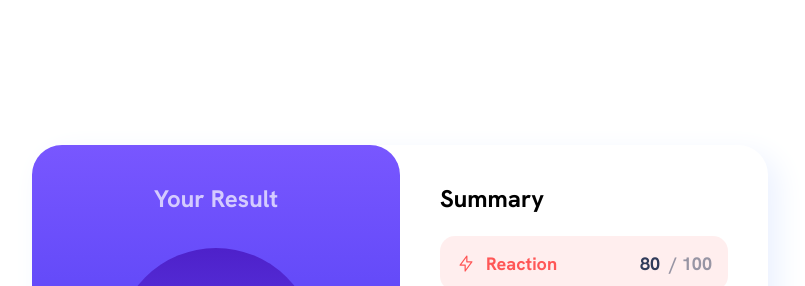
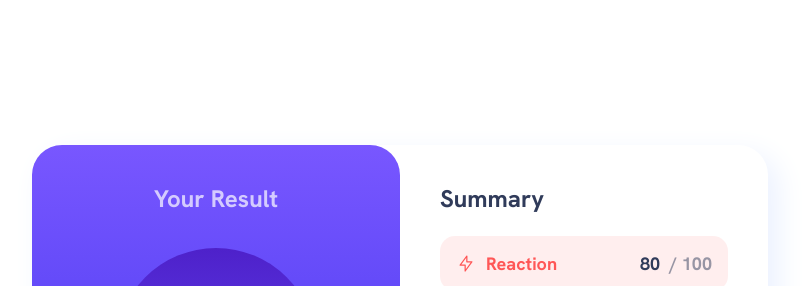
Before and after one commit to albina0104/results-summary-component, a React (Create React App) app: page / in a window 1280 px wide. Shown: the top 286 px of the page, without its empty margins (240-1045 px from the left). Built offline with nearby package versions, Linux system fonts and the light colour scheme.

Commit message:
Change Summary heading color

```diff
--- a/src/components/SummaryPanel.scss
+++ b/src/components/SummaryPanel.scss
@@ -23,6 +23,7 @@
 .summary-heading {
   padding-bottom: rem(25px);
   font-size: rem(18px);
+  color: $dark-gray-blue;
 
   @include desktop {
     padding-top: rem(14px);
```
